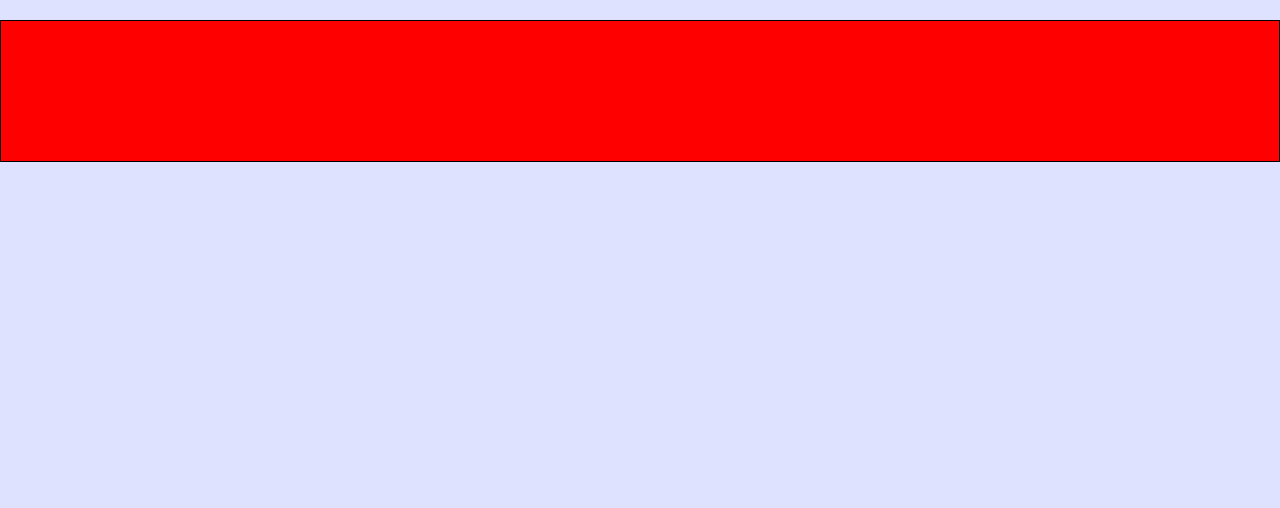
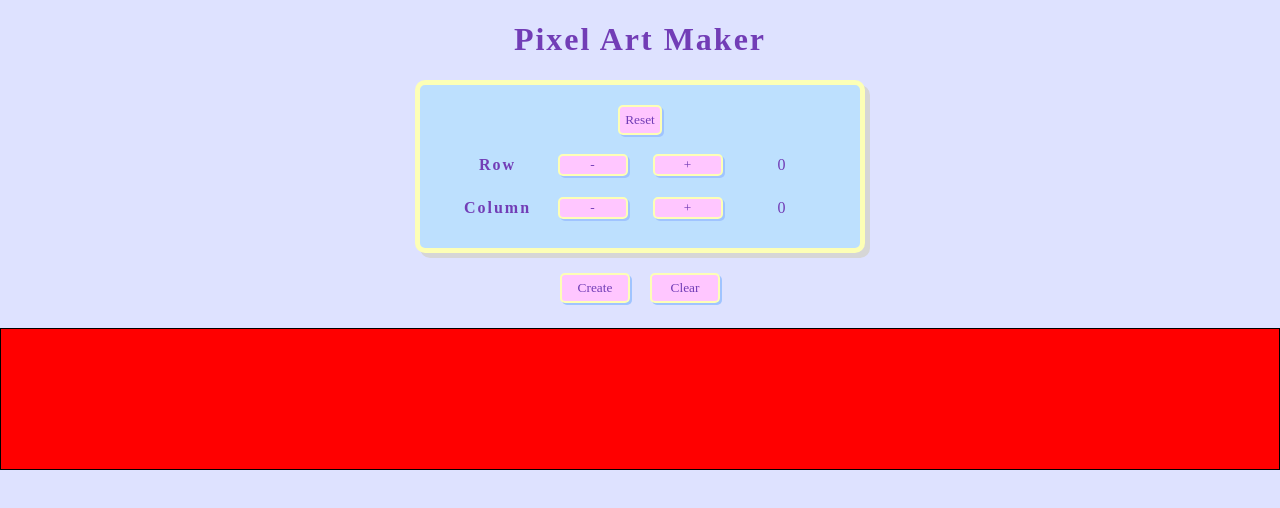
Before and after one commit to fojanb/pixel-art-maker, a React (Create React App) app: page / in a window 1280 px wide. Both pictures are taken after a click on the button "Create". Shown: the top 508 px of the page. Built offline with nearby package versions, Linux system fonts and the light colour scheme; a web font is replaced by a local one.

Commit message:
Update App.js

```diff
--- a/src/App.js
+++ b/src/App.js
@@ -10,7 +10,7 @@ class App extends Component {
     showGrid: false,
   };
   //-----------------Event Handlers (start)-------------*
-  // -----Row------*
+  // -----Add Row------*
   incrementRowHandler = () => {
     let newRow = this.state.Row;
     newRow++;
@@ -26,7 +26,7 @@ class App extends Component {
     }
     this.setState({ Row: newRow });
   };
-  // -----Column------*
+  // -----Add Column------*
   incrementColHandler = () => {
     let newCol = this.state.Col;
     newCol++;
@@ -54,8 +54,13 @@ class App extends Component {
   };
   //-----------------Event Handlers (end)-------------*
   render() {
+    let grid = null;
     if (this.state.showGrid) {
-     return <Grid columns={this.state.Col} rows={this.state.Row} />;
+      grid = (
+        <div>
+          <Grid columns={this.state.Col} rows={this.state.Row} />
+        </div>
+      );
     }
     return (
       <div className="App">
@@ -73,6 +78,7 @@ class App extends Component {
           <button onClick={this.showGridHandler}>Create</button>
           <button>Clear</button>
         </div>
+        {grid}
       </div>
     );
   }
```
